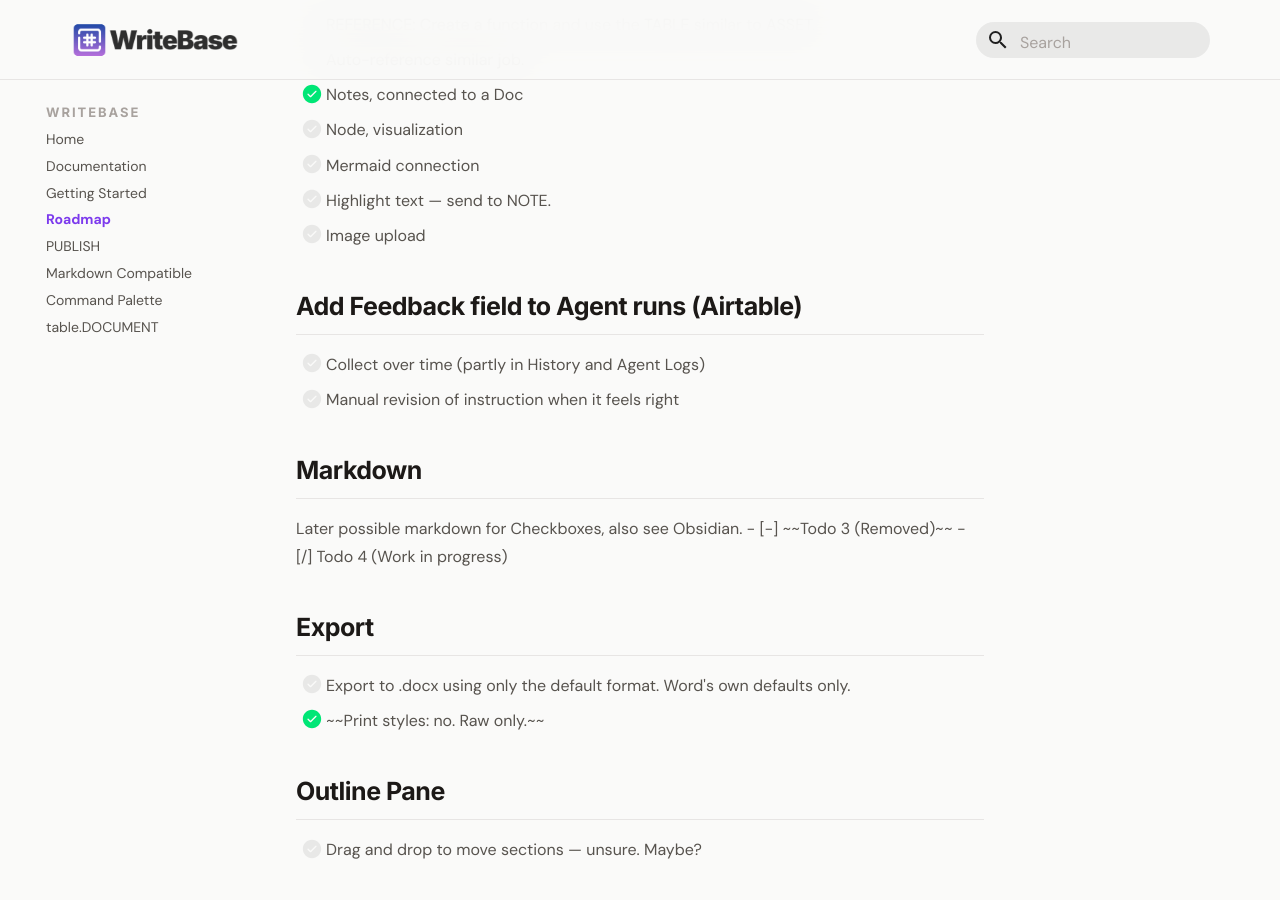
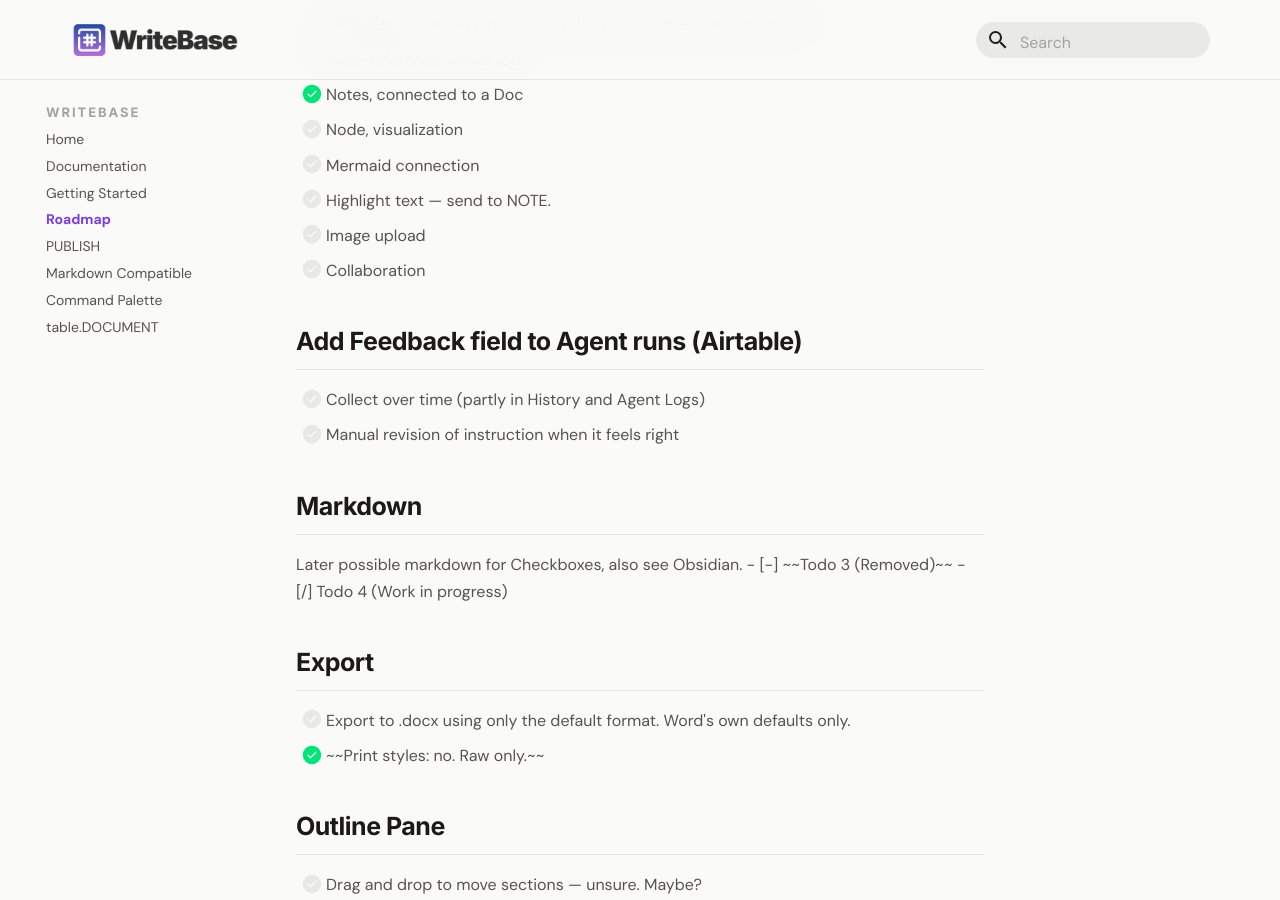
Before and after one commit to larssonhthomas-afk/writebase-docs, an MkDocs documentation site: the page built from docs/009-roadmap.md, in a window 1280 px wide and 900 px high, scrolled down 2419 px. Built offline with MkDocs 1.6.1 and Material for MkDocs 9.7.7, drawn with Linux system fonts in a browser that asks for light colours; some web fonts are replaced.

Commit message:
Update 009-roadmap.md

```diff
--- a/docs/009-roadmap.md
+++ b/docs/009-roadmap.md
@@ -86,6 +86,7 @@ This is not a bucket list. But for now, our best guess.
 - [ ] Mermaid connection
 - [ ] Highlight text — send to NOTE.
 - [ ] Image upload
+- [ ] Collaboration
 
 ## Add Feedback field to Agent runs (Airtable)
 
```
